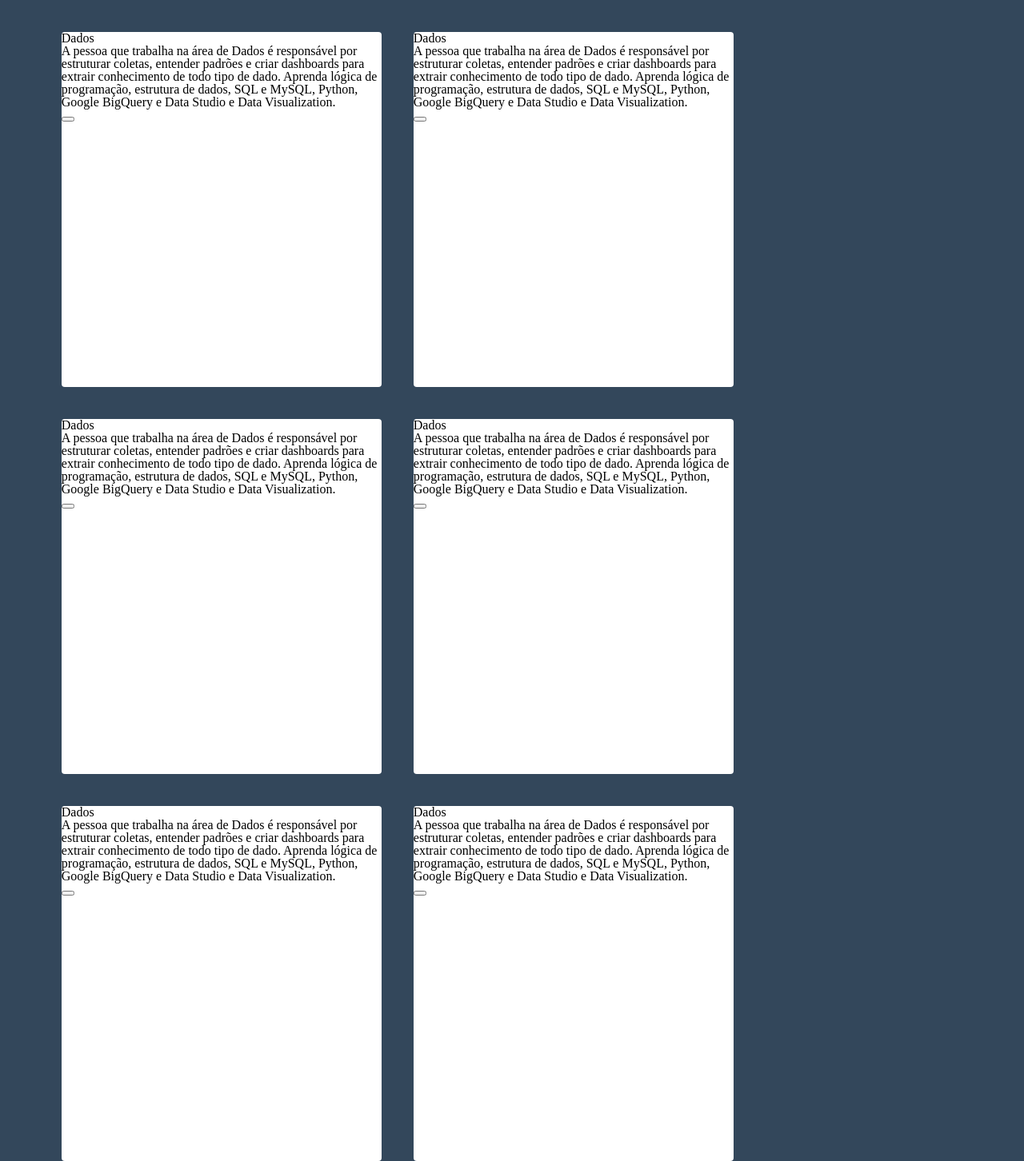
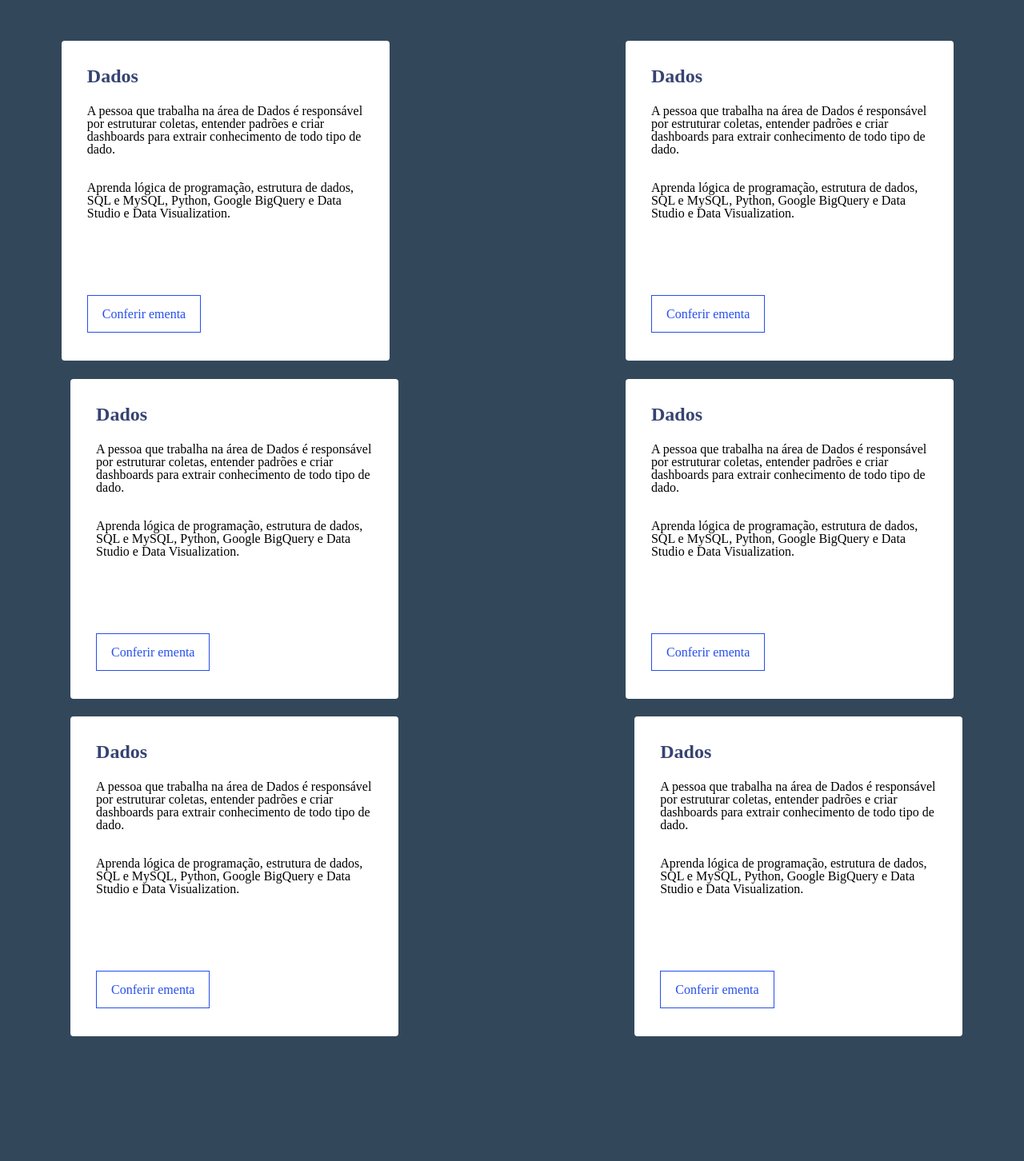
Before and after one commit to reginalimaa/Primeiro-Desafio-FullStack-Desenvolve, a plain HTML site: page index.html in a window 1280 px wide. Shown: the part 80-1532 px from the top of the page at 80% size. After the commit the page ends 1428 px from the top, so only its background shows below. Drawn offline with Linux system fonts and the light colour scheme.

Commit message:
main finalizado

```diff
--- a/css/main.css
+++ b/css/main.css
@@ -1,19 +1,53 @@
-.main_box {
+main {
+    padding-top: 20px;
+    padding-bottom: 20px;
+}
+
+.conteudo-main {
     display: flex;
     flex-direction: row;
     flex-wrap: wrap;
 
+    justify-content: space-between;
 }
 
-.container_box{
-    height: 444px;
-    width: 400px;
+.container-box{
+    background: #ffffff;
 
-
+    height: 400px;
+    width: 410px;
 
     border-radius: 4px;
 
-    background: #ffffff;
+    margin: 1%;
+    padding: 32px;
+}
 
-    margin: 40px 40px 0 0px;
+.container-box:nth-child(3n) { /* tira a margem dos elementos que estão numa posição divisivel por quatro*/
+    margin-right: 0;
 }
+
+.container-box:nth-child(3n+1) { /* tira a margem dos elementos que estão numa posição divisivel por quatro + 1, ou seja, o elemento que vem em sequida*/
+    margin-left: 0;
+}
+
+.title-box {
+    color: #364372;
+    font-weight: 600;
+    font-size: 24px;
+
+    padding-bottom: 24px;
+}
+
+.paragrafo-box {
+    font-weight: 400;
+    font-size: 16px;
+
+    margin-bottom: 110px;
+}
+
+.link-box {
+    border: 1px solid #264FEC;
+    color: #264FEC;
+    padding: 14px 18px;
+}
--- a/css/style.css
+++ b/css/style.css
@@ -1,3 +1,5 @@
+@import url('https://fonts.googleapis.com/css2?family=IBM+Plex+Sans&display=swap');
+
 * {
     box-sizing: border-box;
 }
@@ -6,6 +8,10 @@ body {
     background-color: #33475b;
 }
 
+.conteudo-main {
+    padding-top: 20px;
+    padding-bottom: 20px;
+}
 
 .container {
     padding-left: 6%;
--- a/index.html
+++ b/index.html
@@ -20,66 +20,60 @@
             <input class="header_input" type="text" placeholder="Pesquisar">
         </label>
     </header>
-    <main class="main_box container">
-        <section class="container_box">
-            <h2 class="main_title">Dados</h2>
-            <p>A pessoa que trabalha na área de Dados é responsável por estruturar coletas, entender padrões e criar
-                dashboards para extrair conhecimento de todo tipo de dado. Aprenda lógica de programação, estrutura de
-                dados, SQL e MySQL, Python, Google BigQuery e Data Studio e Data Visualization.</p>
-            <button class="main_button">
 
-            </button>
+    <main class="container">
+        <section class="conteudo-main">
+            <div class="container-box">
+                <h2 class="title-box">Dados</h2>
+                <p class="paragrafo-box">A pessoa que trabalha na área de Dados é responsável por estruturar coletas, entender padrões e criar
+                    dashboards para extrair conhecimento de todo tipo de dado. <br><br><br> Aprenda lógica de programação, estrutura de
+                    dados, SQL e MySQL, Python, Google BigQuery e Data Studio e Data Visualization.</p>
+                <a class="link-box" href="#">Conferir ementa</a>
+            </div>
+
+            <div class="container-box">
+                <h2 class="title-box">Dados</h2>
+                <p class="paragrafo-box">A pessoa que trabalha na área de Dados é responsável por estruturar coletas, entender padrões e criar
+                    dashboards para extrair conhecimento de todo tipo de dado. <br><br><br> Aprenda lógica de programação, estrutura de
+                    dados, SQL e MySQL, Python, Google BigQuery e Data Studio e Data Visualization.</p>
+                <a class="link-box" href="#">Conferir ementa</a>
+            </div>
+
+            <div class="container-box">
+                <h2 class="title-box">Dados</h2>
+                <p class="paragrafo-box">A pessoa que trabalha na área de Dados é responsável por estruturar coletas, entender padrões e criar
+                    dashboards para extrair conhecimento de todo tipo de dado. <br><br><br> Aprenda lógica de programação, estrutura de
+                    dados, SQL e MySQL, Python, Google BigQuery e Data Studio e Data Visualization.</p>
+                <a class="link-box" href="#">Conferir ementa</a>
+            </div>
+
+            <div class="container-box">
+                <h2 class="title-box">Dados</h2>
+                <p class="paragrafo-box">A pessoa que trabalha na área de Dados é responsável por estruturar coletas, entender padrões e criar
+                    dashboards para extrair conhecimento de todo tipo de dado. <br><br><br> Aprenda lógica de programação, estrutura de
+                    dados, SQL e MySQL, Python, Google BigQuery e Data Studio e Data Visualization.</p>
+                <a class="link-box" href="#">Conferir ementa</a>
+            </div>
+
+            <div class="container-box">
+                <h2 class="title-box">Dados</h2>
+                <p class="paragrafo-box">A pessoa que trabalha na área de Dados é responsável por estruturar coletas, entender padrões e criar
+                    dashboards para extrair conhecimento de todo tipo de dado. <br><br><br> Aprenda lógica de programação, estrutura de
+                    dados, SQL e MySQL, Python, Google BigQuery e Data Studio e Data Visualization.</p>
+                <a class="link-box" href="#">Conferir ementa</a>
+            </div>
+
+            <div class="container-box">
+                <h2 class="title-box">Dados</h2>
+                <p class="paragrafo-box">A pessoa que trabalha na área de Dados é responsável por estruturar coletas, entender padrões e criar
+                    dashboards para extrair conhecimento de todo tipo de dado. <br><br><br> Aprenda lógica de programação, estrutura de
+                    dados, SQL e MySQL, Python, Google BigQuery e Data Studio e Data Visualization.</p>
+                <a class="link-box" href="#">Conferir ementa</a>
+            </div>
         </section>
-        <section class="container_box">
-            <h2 class="main_title">Dados</h2>
-            <p>A pessoa que trabalha na área de Dados é responsável por estruturar coletas, entender padrões e criar
-                dashboards para extrair conhecimento de todo tipo de dado. Aprenda lógica de programação, estrutura de
-                dados, SQL e MySQL, Python, Google BigQuery e Data Studio e Data Visualization.</p>
-            <button class="main_button">
+    </main>
 
-            </button>
-        </section>
-        <section class="container_box">
-            <h2 class="main_title">Dados</h2>
-            <p>A pessoa que trabalha na área de Dados é responsável por estruturar coletas, entender padrões e criar
-                dashboards para extrair conhecimento de todo tipo de dado. Aprenda lógica de programação, estrutura de
-                dados, SQL e MySQL, Python, Google BigQuery e Data Studio e Data Visualization.</p>
-            <button class="main_button">
 
-            </button>
-        </section>
-        <section class="container_box">
-            <h2 class="main_title">Dados</h2>
-            <p>A pessoa que trabalha na área de Dados é responsável por estruturar coletas, entender padrões e criar
-                dashboards para extrair conhecimento de todo tipo de dado. Aprenda lógica de programação, estrutura de
-                dados, SQL e MySQL, Python, Google BigQuery e Data Studio e Data Visualization.</p>
-            <button class="main_button">
-
-            </button>
-        </section>
-        <section class="container_box">
-            <h2 class="main_title">Dados</h2>
-            <p>A pessoa que trabalha na área de Dados é responsável por estruturar coletas, entender padrões e criar
-                dashboards para extrair conhecimento de todo tipo de dado. Aprenda lógica de programação, estrutura de
-                dados, SQL e MySQL, Python, Google BigQuery e Data Studio e Data Visualization.</p>
-            <button class="main_button">
-
-            </button>
-        </section>
-        <section class="container_box">
-            <h2 class="main_title">Dados</h2>
-            <p>A pessoa que trabalha na área de Dados é responsável por estruturar coletas, entender padrões e criar
-                dashboards para extrair conhecimento de todo tipo de dado. Aprenda lógica de programação, estrutura de
-                dados, SQL e MySQL, Python, Google BigQuery e Data Studio e Data Visualization.</p>
-            <button class="main_button">
-
-            </button>
-        </section>
-
-    </main>
-    <footer>
-
-    </footer>
 
 </body>
 </html>
```
